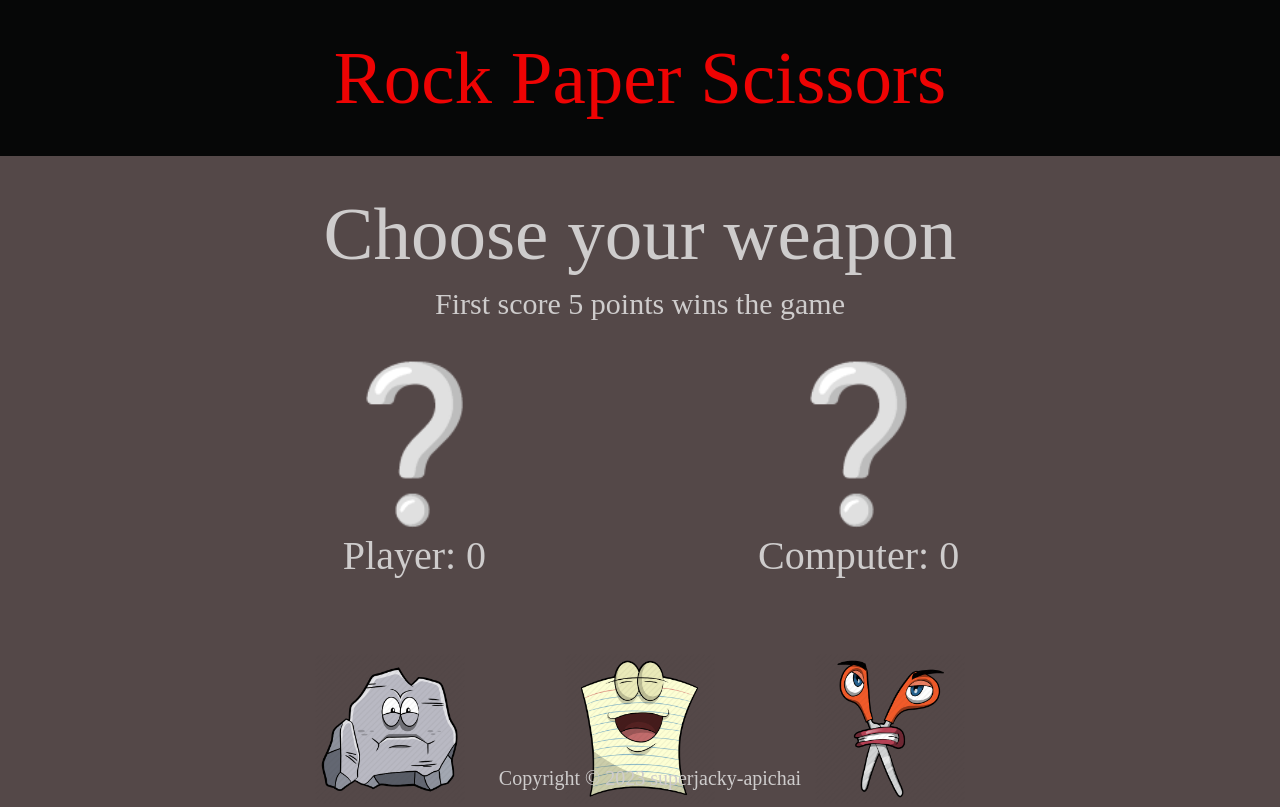
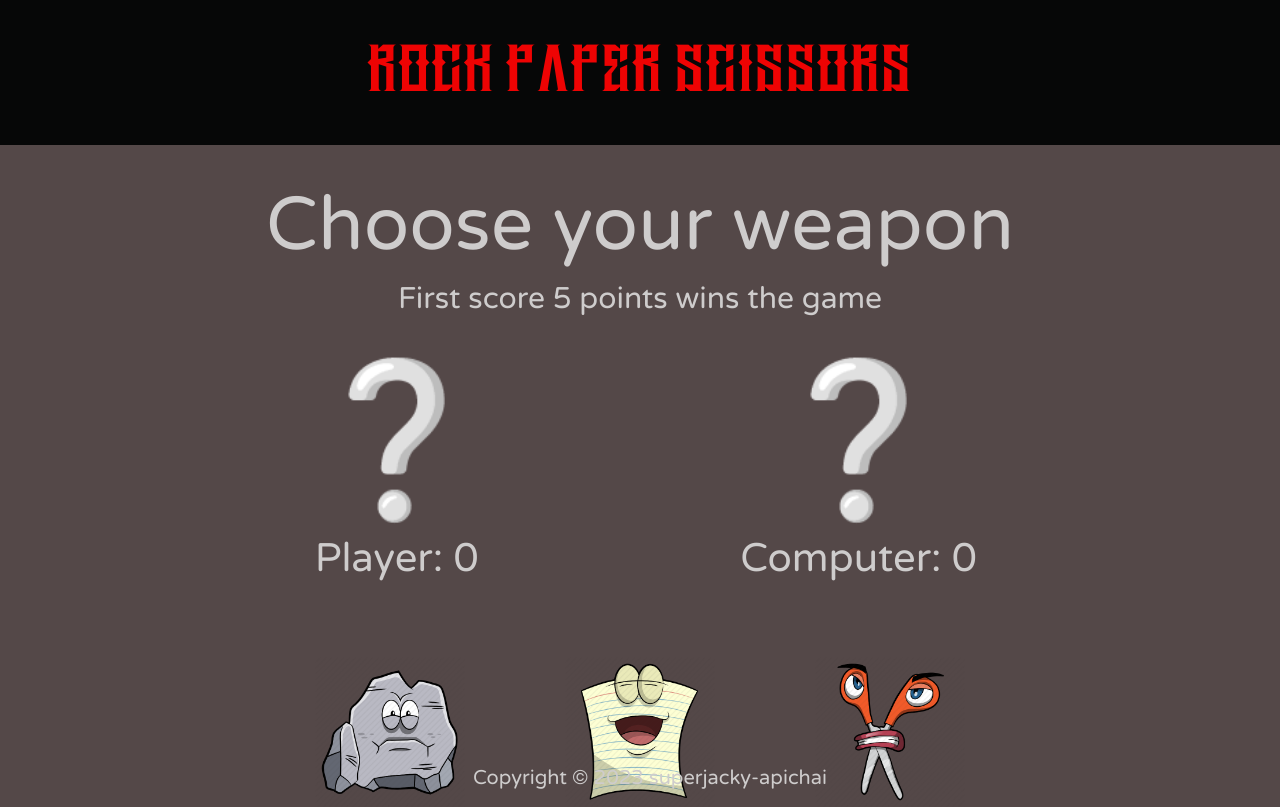
Before and after one commit to superjacky-apichai/Rock-Paper-Scisors, a plain HTML site: page index.html in a window 1280 px wide. Drawn offline with Linux system fonts and the light colour scheme; the site is published under a folder, as on GitHub Pages, so addresses that start at the root find nothing.

Commit message:
delete back slash again!

```diff
--- a/style.css
+++ b/style.css
@@ -1,11 +1,11 @@
 @font-face {
     font-family: "Rock";
-    src: url(/img/Font/RockerFont.ttf);
+    src: url(img/Font/RockerFont.ttf);
 }
 
 @font-face {
     font-family: "Title";
-    src: url(/img/Font/VarelaRound-Regular.ttf);
+    src: url(img/Font/VarelaRound-Regular.ttf);
 }
 
 html {
```
